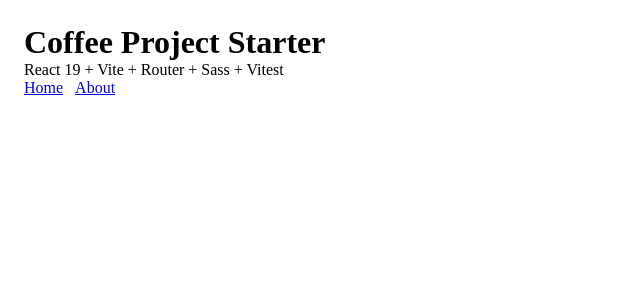
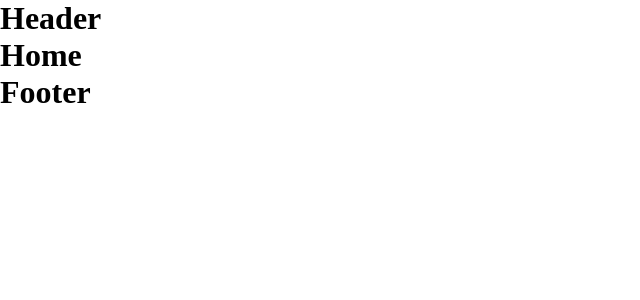
Before and after one commit to Informatikvbg/diploma_react_coffee_project, a React (Vite) app: page / in a window 1280 px wide. Shown: the top 300 px of the page, without its empty margins (0-640 px from the left). Built offline with nearby package versions, Linux system fonts and the light colour scheme.

Commit message:
+структура Layouts и базовый набор компонентов

```diff
--- a/src/App.jsx
+++ b/src/App.jsx
@@ -1,34 +1,20 @@
 import React from 'react';
-import { Link, Route, Routes } from 'react-router-dom';
-
-function Home() {
-  return (
-    <main style={{ padding: 24 }}>
-      <h1>Coffee Project Starter</h1>
-      <p>React 19 + Vite + Router + Sass + Vitest</p>
-      <nav style={{ display: 'flex', gap: 12 }}>
-        <Link to="/">Home</Link>
-        <Link to="/about">About</Link>
-      </nav>
-    </main>
-  );
-}
-
-function About() {
-  return (
-    <main style={{ padding: 24 }}>
-      <h2>About</h2>
-      <p>Starter branch for students.</p>
-      <Link to="/">Back</Link>
-    </main>
-  );
-}
+import {Route, Routes } from 'react-router-dom';
+import MainLayout from './layouts/MainLayout';
+import Home from './components/Home';
+import OurCoffee from './components/OurCoffee';
+import ForYourPleasure from './components/ForYourPleasure';
+import ProductDetails from './components/ProductDetails';
 
 export default function App() {
   return (
     <Routes>
-      <Route path="/" element={<Home />} />
-      <Route path="/about" element={<About />} />
+      <Route path="/" element={<MainLayout />}>
+        <Route index element={<Home />} />
+        <Route path="our-coffee" element={<OurCoffee />} />
+        {/* <Route path="product/:id" element={<ProductDetails />} /> */}
+        <Route path="for-your-pleasure" element={<ForYourPleasure />} />
+      </Route>
     </Routes>
   );
 }
--- /dev/null
+++ b/src/components/Footer.jsx
@@ -0,0 +1,10 @@
+import React from 'react';
+const Footer = () => {
+  return (
+    <>
+      <h1>Footer</h1>
+    </>
+  )
+}
+
+export default Footer
--- /dev/null
+++ b/src/components/ForYourPleasure.jsx
@@ -0,0 +1,10 @@
+import React from 'react';
+const ForYourPleasure = () => {
+  return (
+    <>
+      <h1>ForYourPleasure</h1>
+    </>
+  )
+}
+
+export default ForYourPleasure
--- /dev/null
+++ b/src/components/Header.jsx
@@ -0,0 +1,10 @@
+import React from 'react';
+const Header = () => {
+  return (
+    <>
+      <h1>Header</h1>
+    </>
+  )
+}
+
+export default Header
--- /dev/null
+++ b/src/components/Home.jsx
@@ -0,0 +1,10 @@
+import React from 'react';
+const Home = () => {
+  return (
+    <>
+      <h1>Home</h1>
+    </>
+  )
+}
+
+export default Home
--- /dev/null
+++ b/src/components/OurCoffee.jsx
@@ -0,0 +1,10 @@
+import React from 'react';
+const OurCoffee = () => {
+  return (
+    <>
+      <h1>OurCoffee</h1>
+    </>
+  )
+}
+
+export default OurCoffee
--- /dev/null
+++ b/src/components/ProductDetails.jsx
@@ -0,0 +1,10 @@
+import React from 'react';
+const ProductDetails = () => {
+  return (
+    <>
+      <h1>ProductDetails</h1>
+    </>
+  )
+}
+
+export default ProductDetails
--- /dev/null
+++ b/src/layouts/MainLayout.jsx
@@ -0,0 +1,16 @@
+import React from "react"
+import { Outlet } from "react-router-dom"
+import Header from "../components/Header"
+import Footer from "../components/Footer"
+
+const CoffeeLayout = () => {
+  return (
+    <div>
+      <Header/>
+      <Outlet/>
+      <Footer/>
+    </div>
+  )
+}
+
+export default CoffeeLayout
--- a/src/styles.scss
+++ b/src/styles.scss
@@ -1,2 +1,5 @@
 @use './sass/base/reset';
 @use './sass/layout/footer';
+@use './sass/layout/header';
+@use './sass/pages/home';
+@use './sass/pages/coffeepage';
```
Also changed, not shown: src/components/Menu.jsx (added, +14 -0 lines), src/sass/pages/_home.sass (renamed from src/sass/pages/_mainpage.sass), 1 other file (tests, documents, lock files or other folders).
